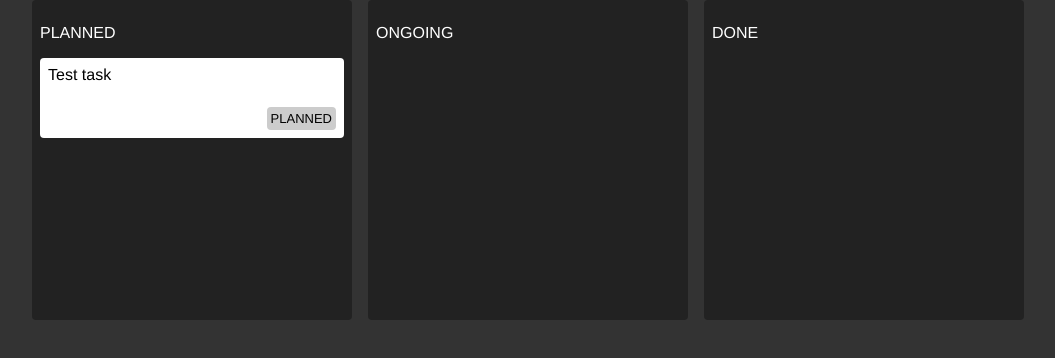
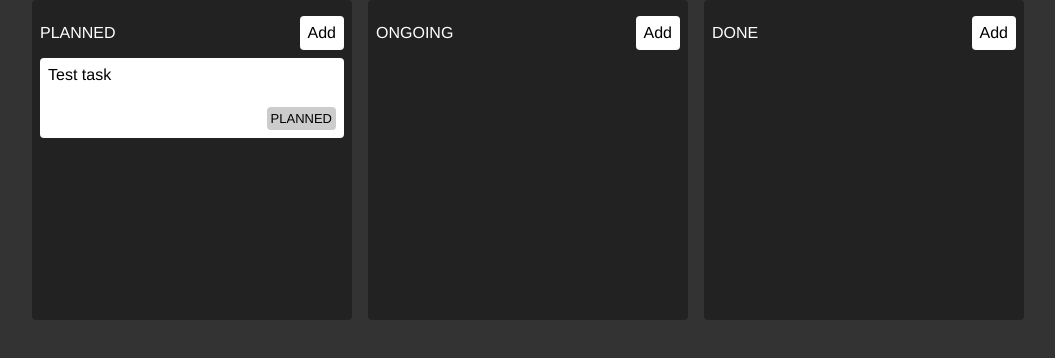
Before and after one commit to JrzenonDev/kanban-react-zustand, a React (Vite) app: page / in a window 1280 px wide. Shown: the top 358 px of the page, without its empty margins (112-1167 px from the left). Built offline with nearby package versions, Linux system fonts and the light colour scheme.

Commit message:
feat: create button add task in component Column

```diff
--- a/src/components/Column.css
+++ b/src/components/Column.css
@@ -8,3 +8,23 @@
   border-radius: 4px;
   padding: 0.5rem;
 }
+
+.titleWrapper {
+  display: flex;
+  justify-content: space-between;
+  align-items: center;
+}
+
+.titleWrapper button {
+  all: unset;
+  cursor: pointer;
+  color: #000;
+  background: #fff;
+  padding: 0.5rem;
+  border-radius: 4px;
+  height: fit-content;
+}
+
+.titleWrapper button:hover {
+  background: var(--COLOR-GRAY-LIGHT);
+}
--- a/src/components/Column.jsx
+++ b/src/components/Column.jsx
@@ -9,7 +9,10 @@
 
   return (
     <div className="column">
-      <p>{state}</p>
+      <div className="titleWrapper">
+        <p>{state}</p>
+        <button>Add</button>
+      </div>
       {tasks.map((task) => (
         <Task key={task.title} title={task.title} />
       ))}
```
